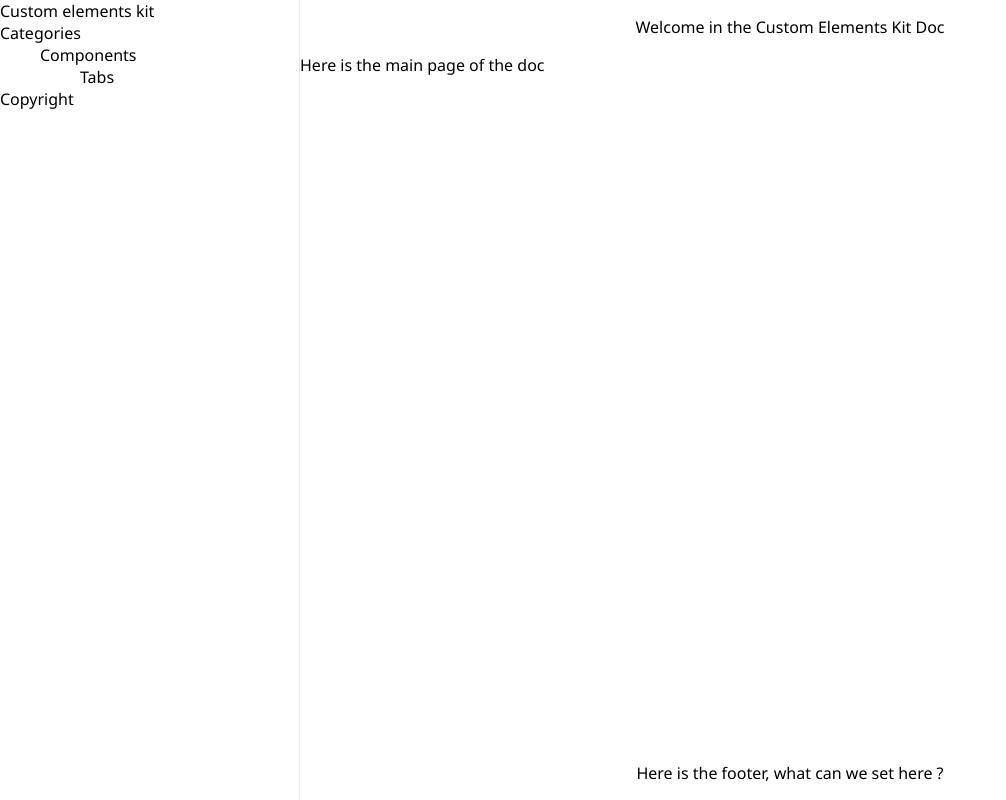
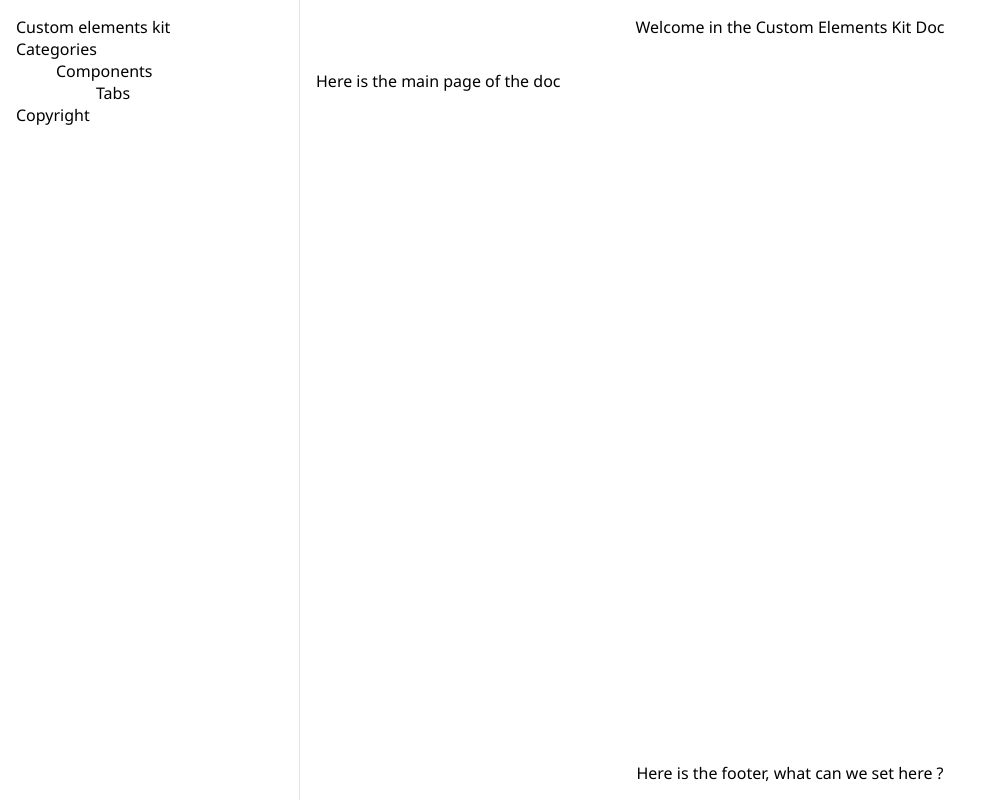
Before and after one commit to Neosan974/custom-element-kit, a website built with Vite: page index.html in a window 1280 px wide. Shown: the whole page, without its empty margins (0-1006 px from the left). Built offline with nearby package versions, Linux system fonts and the light colour scheme.

Commit message:
Adding padding to the main content and to the aside, 'cause it was quite ugly

```diff
--- a/style.css
+++ b/style.css
@@ -22,6 +22,7 @@ aside {
     grid-column: 1;
     grid-row: 1 / 5;
     border-right: 1px solid rgba(0, 0, 0, 0.1);
+    padding: 1em;
 }
 
 header,
@@ -38,6 +39,7 @@ header {
 
 main {
     grid-row: 2;
+    padding: 1em;
 }
 
 footer {
```
